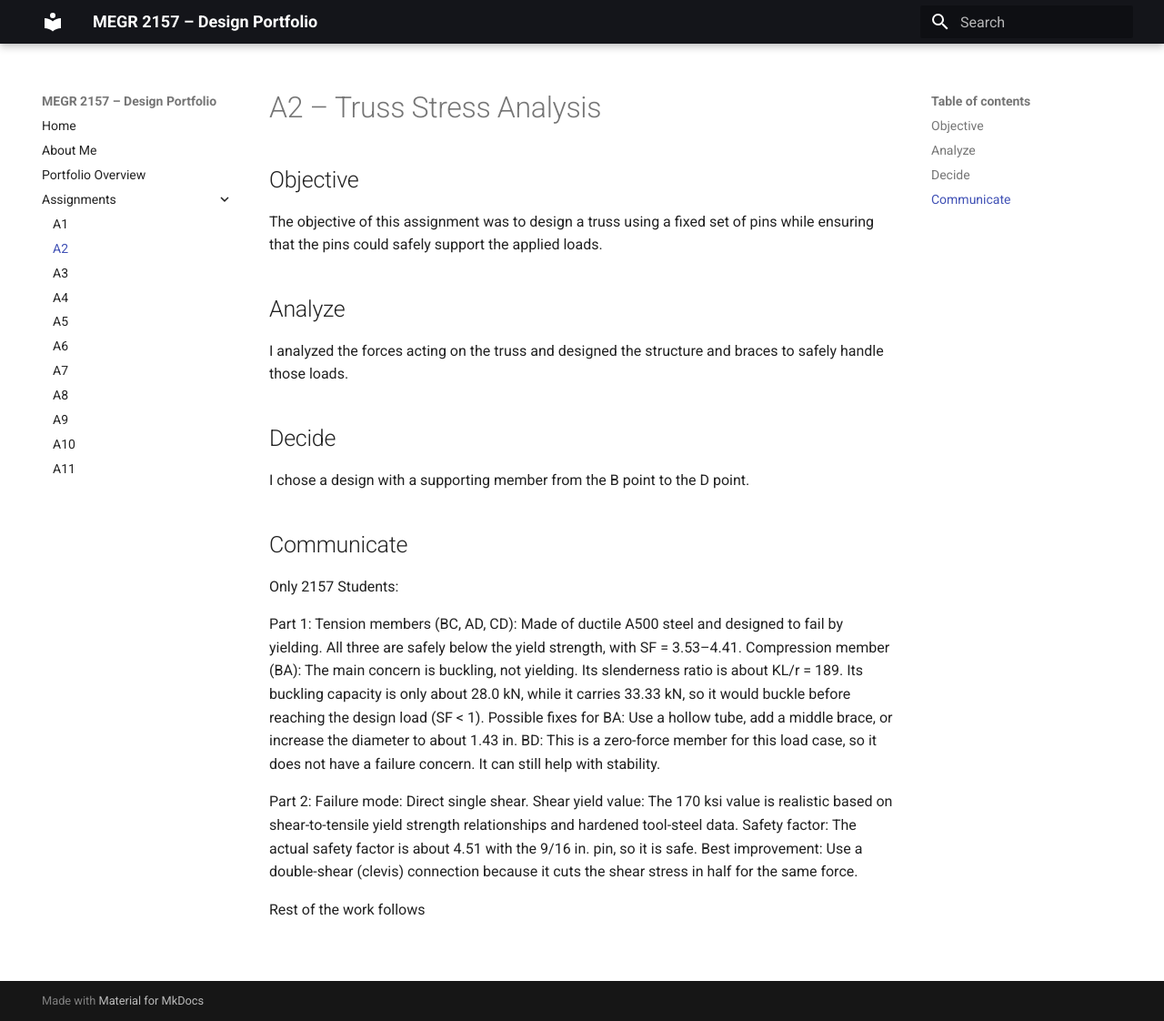
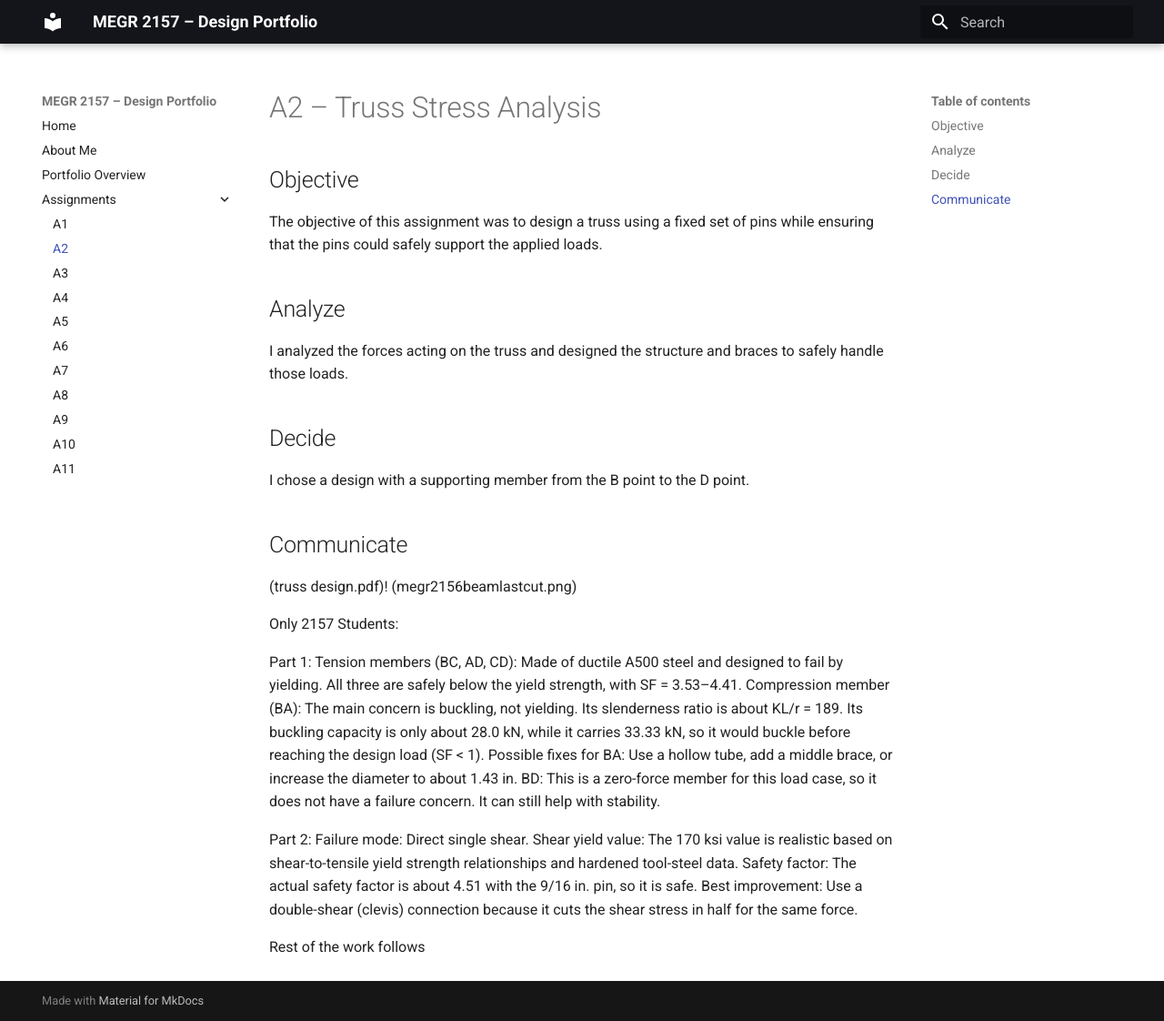
Before and after one commit to jdowdle1/megr2157-portfolio, an MkDocs documentation site: the page built from docs/assignments/A02/index.md, in a window 1280 px wide and 1122 px high. Shown: the whole window at 91% size. Built offline with MkDocs 1.6.1 and Material for MkDocs 9.7.7, drawn with Linux system fonts in a browser that asks for light colours.

Commit message:
Update index.md with design document references
Added references to design documents and clarified material properties for tension members.

```diff
--- a/docs/assignments/A02/index.md
+++ b/docs/assignments/A02/index.md
@@ -10,6 +10,10 @@ I analyzed the forces acting on the truss and designed the structure and braces
 I chose a design with a supporting member from the B point to the D point.
 
 ## Communicate
+
+(truss design.pdf)!
+(megr2156beamlastcut.png)
+
 Only 2157 Students:
 
 Part 1:
```
